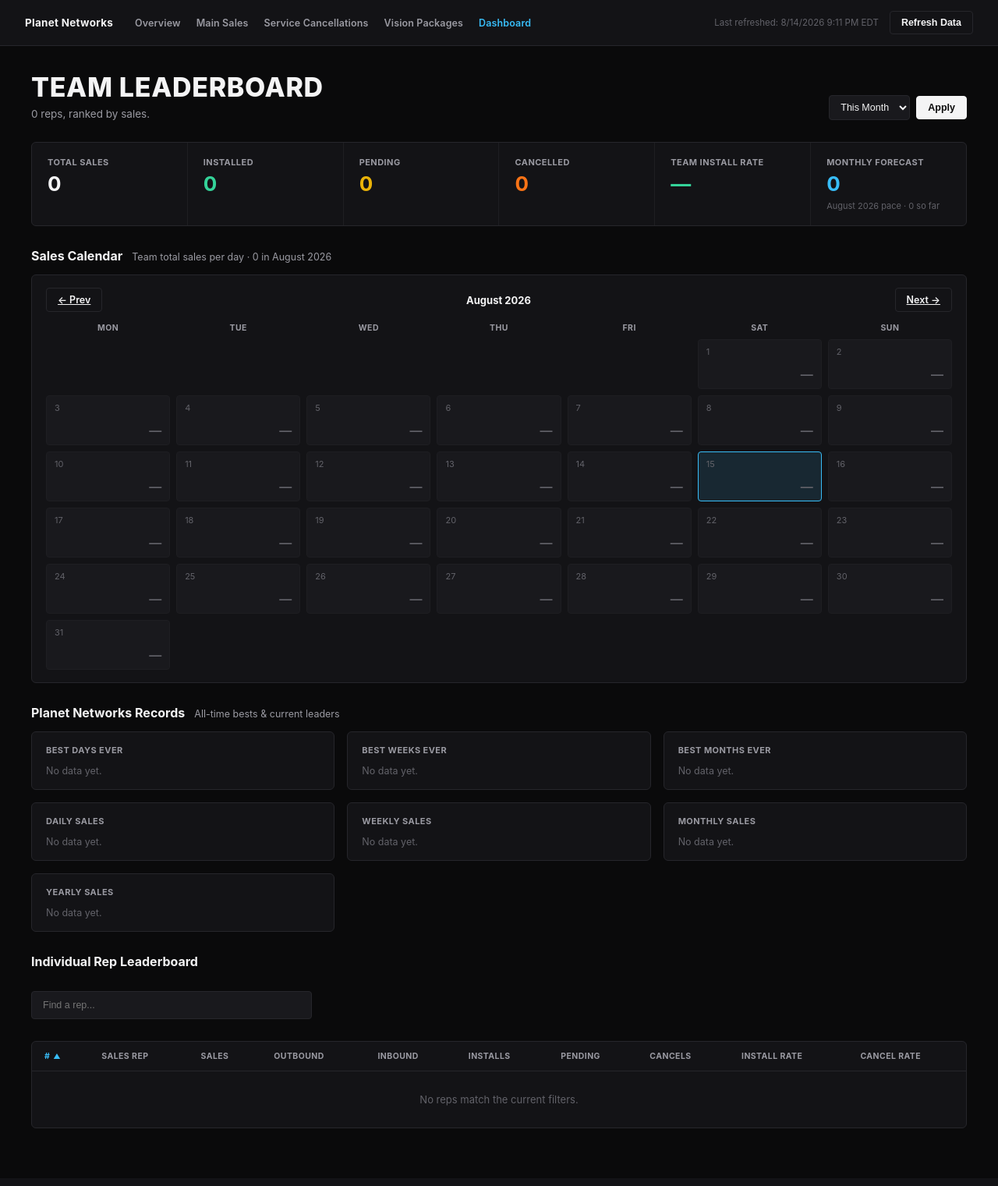
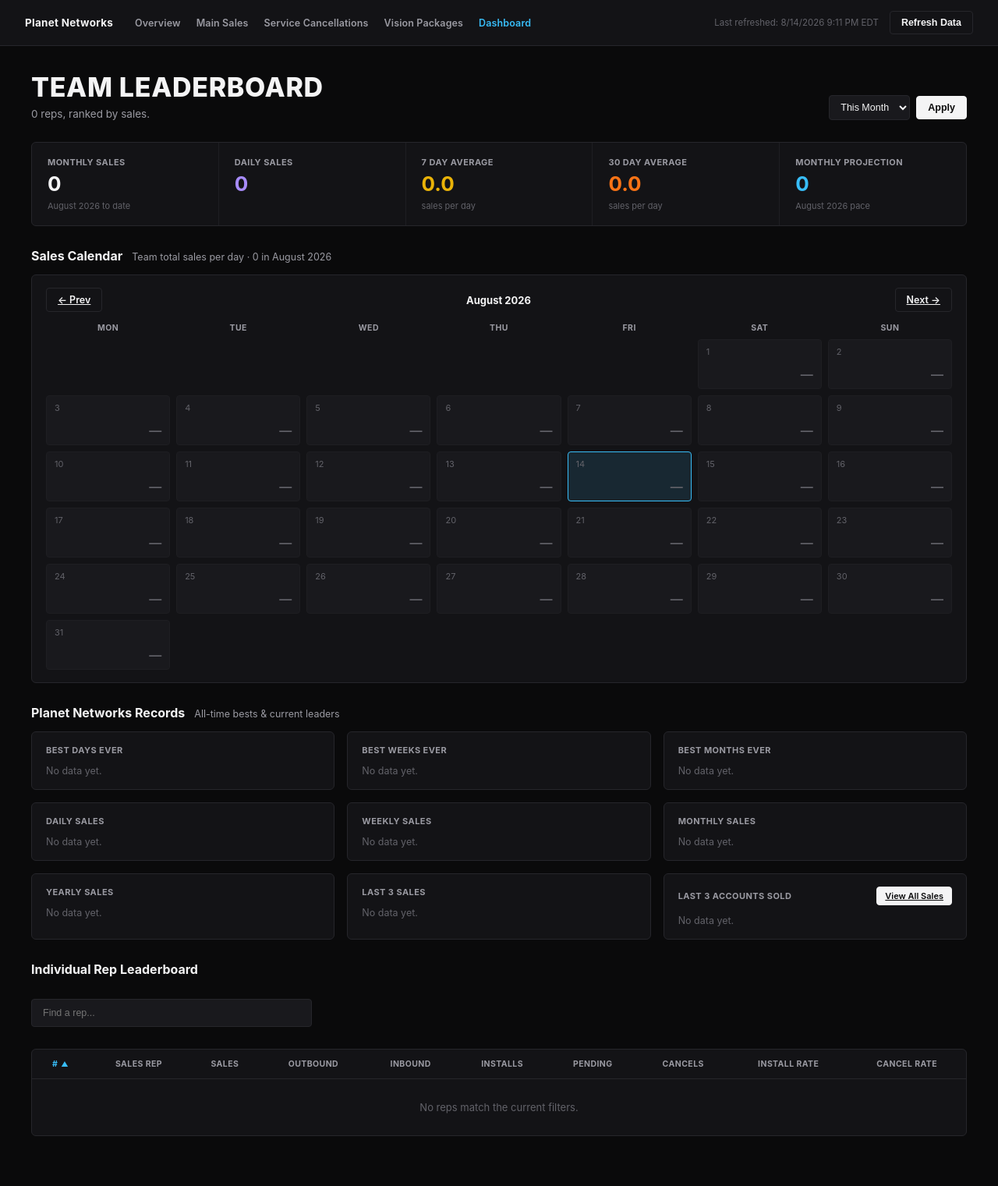
Before and after one commit to ajacinto137/Sales-Dash, a Flask app: page /dashboard in a window 1280 px wide. Shown: the whole page at 78% size. Before the commit the page ends 1447 px from the top, so only its background shows below. Run offline with Flask 3, Linux system fonts and the light colour scheme.

Commit message:
Rework Team Overview KPIs, add sale/account records + View All Sales, fix Eastern "today" bug
- Team Overview KPI bar now always shows Monthly Sales, Daily Sales, 7
  Day Average, 30 Day Average, Monthly Projection, computed from the
  all-time dataset regardless of the page's period filter.
- Planet Networks Records gains Last 3 Sales (rep + date/time) and a
  separate Last 3 Accounts Sold card, which carries a "View All Sales"
  button linking to a new team-wide Bulk Account View page defaulting
  to today.
- Fix a real bug where every "today"-relative calculation (Daily Sales,
  Records leaderboards, View All Sales, Needs Attention, Sales
  Calendar) used the server's raw UTC clock instead of Eastern time,
  silently zeroing out for several hours every evening since the sales
  data itself is Eastern local time. All such calculations now go
  through sales_metrics._today() / EASTERN_TZ.

```diff
--- a/app.py
+++ b/app.py
@@ -19,11 +19,12 @@ from sales_metrics import (
     build_sales_dataset,
     calculate_calendar_sales,
     calculate_channel_breakdown,
+    calculate_daily_averages,
     calculate_monthly_forecast,
     calculate_needs_attention,
     calculate_records,
     calculate_rep_metrics,
-    calculate_team_metrics,
+    calculate_total_daily_sales,
     filter_by_period,
     get_bulk_account_view,
     sort_rep_rows,
@@ -32,9 +33,14 @@ from sales_metrics import (
 app = Flask(__name__)
 app.jinja_env.globals["zip"] = zip
 
-# The container clock runs in UTC; the "Last refreshed" timestamp is shown
-# to reps/managers in the Eastern timezone regardless, with automatic
-# EST/EDT handling via zoneinfo.
+# The container clock runs in UTC, but every sale/scheduled date in the
+# data is Eastern local time (SQL Server InsertDate). The "Last refreshed"
+# timestamp below uses EASTERN_TZ for display; any "today"-relative
+# comparison against the sales data must too -- see sales_metrics._today()
+# and don't reintroduce a bare datetime.now().date() for "today" (that bug
+# silently zeroed out Daily Sales / Records / View All Sales every evening
+# until fixed 2026-08-15, since UTC rolls to the next day ~4-5 hours
+# before Eastern does).
 EASTERN_TZ = ZoneInfo("America/New_York")
 
 _lock = threading.Lock()
@@ -470,7 +476,6 @@ def dashboard_page():
 
     period_df = filter_by_period(normalized, period, custom_start, custom_end)
 
-    team_metrics = calculate_team_metrics(period_df)
     rep_rows = calculate_rep_metrics(period_df)
     total_rep_count = len(rep_rows)
 
@@ -500,13 +505,19 @@ def dashboard_page():
             "next_dir": ("asc" if sort_dir == "desc" else "desc") if is_active else default_dir,
         })
 
-    # Records, the Sales Calendar, and the Monthly Forecast are always ALL
-    # TIME / current-month, regardless of the selected dashboard period --
-    # same reasoning as Records: they answer questions the period filter
-    # isn't meant to control.
+    # Records, the Sales Calendar, and the Team Overview KPI bar are always
+    # ALL TIME / current-month / today, regardless of the selected
+    # dashboard period -- same reasoning as Records: they answer questions
+    # the period filter isn't meant to control.
     records = calculate_records(normalized)
+    total_daily_sales = calculate_total_daily_sales(normalized)
+    daily_averages = calculate_daily_averages(normalized)
 
-    today = datetime.now()
+    # Eastern, not the container's raw UTC clock -- the Sales Calendar's
+    # default month must agree with calculate_calendar_sales()'s own
+    # Eastern "today" (see _today() in sales_metrics.py), or the "is_today"
+    # cell could point at the wrong day/month for part of the evening.
+    today = datetime.now(EASTERN_TZ)
     try:
         cal_year = int(request.args.get("cal_year", today.year))
         cal_month = int(request.args.get("cal_month", today.month))
@@ -527,7 +538,8 @@ def dashboard_page():
         search=search,
         selected_rep=selected_rep,
         total_rep_count=total_rep_count,
-        team_metrics=team_metrics,
+        total_daily_sales=total_daily_sales,
+        daily_averages=daily_averages,
         rep_rows=rep_rows,
         rep_table_columns=rep_table_columns,
         sort=sort,
@@ -642,6 +654,47 @@ def bulk_account_view(rep_name):
         period=period,
         custom_start=custom_start,
         custom_end=custom_end,
+        all_time=BULK_ACCOUNT_VIEWS[view]["all_time"],
+        last_refreshed=data_store["last_refreshed"],
+    )
+
+
+@app.route("/dashboard/accounts")
+def all_sales_view():
+    """Team-wide (not rep-scoped) Bulk Account View -- reached via the
+    "View All Sales" button on the Planet Networks Records section.
+    Defaults to today, unlike bulk_account_view() above which defaults to
+    this_month, since the button is meant to answer "what happened today"
+    at a glance."""
+    ensure_data_loaded()
+
+    normalized = build_sales_dataset(
+        data_store["main_sales"],
+        data_store["vision_packages"],
+        data_store["service_cancellations"],
+    )
+
+    view = request.args.get("view", "all_sales")
+    if view not in BULK_ACCOUNT_VIEWS:
+        abort(404)
+
+    period = request.args.get("period", "today")
+    custom_start = request.args.get("start", "")
+    custom_end = request.args.get("end", "")
+
+    view_title, accounts = get_bulk_account_view(normalized, None, view, period, custom_start, custom_end)
+
+    return render_template(
+        "bulk_account_view.html",
+        active_page="dashboard",
+        rep_name=None,
+        view=view,
+        view_title=view_title,
+        accounts=accounts,
+        period=period,
+        custom_start=custom_start,
+        custom_end=custom_end,
+        all_time=BULK_ACCOUNT_VIEWS[view]["all_time"],
         last_refreshed=data_store["last_refreshed"],
     )
 
--- a/queries.py
+++ b/queries.py
@@ -12,6 +12,7 @@ SELECT
     fd.[Zipcode],
     fd.[ReferralData],
     CAST(fd.InsertDate AS date) AS Date,
+    fd.InsertDate AS DateTime,
     fd.SourceToken,
     fd.[PhoneNumber],
     fd.[NJPR_municipalityName] AS Municipality,
--- a/static/css/team_dashboard.css
+++ b/static/css/team_dashboard.css
@@ -278,6 +278,24 @@ html, body.td-body {
     color: var(--td-text-secondary);
 }
 
+.td-record-card-head {
+    display: flex;
+    align-items: center;
+    justify-content: space-between;
+    gap: 8px;
+    margin-bottom: 12px;
+}
+
+.td-record-card-head h3 {
+    margin-bottom: 0;
+}
+
+.td-record-card-action {
+    flex-shrink: 0;
+    padding: 4px 10px;
+    font-size: 11px;
+}
+
 .td-record-list {
     list-style: none;
     margin: 0;
@@ -469,7 +487,7 @@ html, body.td-body {
 }
 
 .td-table thead th {
-    text-align: left;
+    text-align: center;
     font-size: 10.5px;
     font-weight: 700;
     text-transform: uppercase;
@@ -483,6 +501,7 @@ html, body.td-body {
 .td-sort-link {
     display: inline-flex;
     align-items: center;
+    justify-content: center;
     gap: 4px;
     width: 100%;
     padding: 12px 16px;
@@ -507,6 +526,7 @@ html, body.td-body {
     padding: 14px 16px;
     border-bottom: 1px solid var(--td-border-soft);
     white-space: nowrap;
+    text-align: center;
 }
 
 .td-table tbody tr:last-child td {
--- a/templates/dashboard.html
+++ b/templates/dashboard.html
@@ -58,38 +58,42 @@
     </header>
 
     <!-- ================= Team Overview =================
-         Canonical name: "Team Overview". Team-wide KPI cards
-         (Total Sales, Installed, Pending, Cancelled, Team
-         Install Rate, Monthly Forecast). Chargebacks was
-         removed 2026-08-14. See README.md "Team Leaderboard
-         Page — Section Names". -->
+         Canonical name: "Team Overview". Fixed set of 5 KPI
+         cards, always in this order: Monthly Sales, Daily
+         Sales, 7 Day Average, 30 Day Average, Monthly
+         Projection (reconfigured 2026-08-14, by request,
+         replacing the previous Total Sales/Installed/Pending/
+         Total Daily Sales/Team Install Rate/Monthly Forecast
+         set). All five are ALWAYS computed from the full
+         ALL-TIME normalized dataset and today's real date --
+         they intentionally do NOT change with the page's
+         period filter, same convention as Records/Calendar.
+         See README.md "Team Leaderboard Page — Section
+         Names". -->
     <section class="td-kpi-bar">
         <div class="td-kpi">
-            <span class="td-kpi-label">Total Sales</span>
-            <span class="td-kpi-value td-text-primary">{{ "{:,}".format(team_metrics.total_sales) }}</span>
+            <span class="td-kpi-label">Monthly Sales</span>
+            <span class="td-kpi-value td-text-primary">{{ "{:,}".format(monthly_forecast.month_to_date) }}</span>
+            <span class="td-kpi-note">{{ monthly_forecast.month_label }} to date</span>
         </div>
         <div class="td-kpi">
-            <span class="td-kpi-label">Installed</span>
-            <span class="td-kpi-value td-green">{{ "{:,}".format(team_metrics.installed) }}</span>
+            <span class="td-kpi-label">Daily Sales</span>
+            <span class="td-kpi-value td-purple">{{ "{:,}".format(total_daily_sales) }}</span>
         </div>
         <div class="td-kpi">
-            <span class="td-kpi-label">Pending</span>
-            <span class="td-kpi-value td-yellow">{{ "{:,}".format(team_metrics.pending) }}</span>
+            <span class="td-kpi-label">7 Day Average</span>
+            <span class="td-kpi-value td-yellow">{{ "%.1f"|format(daily_averages.avg_7_day) }}</span>
+            <span class="td-kpi-note">sales per day</span>
         </div>
         <div class="td-kpi">
-            <span class="td-kpi-label">Cancelled</span>
-            <span class="td-kpi-value td-orange">{{ "{:,}".format(team_metrics.cancelled) }}</span>
+            <span class="td-kpi-label">30 Day Average</span>
+            <span class="td-kpi-value td-orange">{{ "%.1f"|format(daily_averages.avg_30_day) }}</span>
+            <span class="td-kpi-note">sales per day</span>
         </div>
         <div class="td-kpi">
-            <span class="td-kpi-label">Team Install Rate</span>
-            <span class="td-kpi-value td-green">
-                {% if team_metrics.install_rate is not none %}{{ "%.1f"|format(team_metrics.install_rate) }}%{% else %}—{% endif %}
-            </span>
-        </div>
-        <div class="td-kpi">
-            <span class="td-kpi-label">Monthly Forecast</span>
+            <span class="td-kpi-label">Monthly Projection</span>
             <span class="td-kpi-value td-cyan">{{ "{:,}".format(monthly_forecast.projected_total) }}</span>
-            <span class="td-kpi-note">{{ monthly_forecast.month_label }} pace &middot; {{ monthly_forecast.month_to_date }} so far</span>
+            <span class="td-kpi-note">{{ monthly_forecast.month_label }} pace</span>
         </div>
     </section>
 
@@ -144,8 +148,14 @@
          Section"). All-time single-rep bests (Best Days/Weeks/
          Months Ever) plus live top-3 rep leaderboards for the
          ongoing day/week/month/year (Daily/Weekly/Monthly/
-         Yearly Sales). See README.md
-         "Team Leaderboard Page — Section Names". -->
+         Yearly Sales), plus the reps behind the last 3 sales
+         made (Last 3 Sales, added 2026-08-14) and a separate
+         card naming the last 3 accounts sold (Last 3 Accounts
+         Sold, added 2026-08-14), which also carries the "View
+         All Sales" button (top-right corner of that card) to
+         the team-wide, time-frame-filterable Bulk Account View
+         (defaults to today). See README.md "Team Leaderboard
+         Page — Section Names". -->
     <section class="td-section">
         <div class="td-section-heading">
             <h2>Planet Networks Records</h2>
@@ -288,6 +298,47 @@
                 <p class="td-empty">No data yet.</p>
                 {% endif %}
             </div>
+
+            <div class="td-record-card">
+                <h3>Last 3 Sales</h3>
+                {% if records.recent_sales %}
+                <ol class="td-record-list">
+                    {% for r in records.recent_sales %}
+                    <li>
+                        <span class="td-rank-badge">{{ loop.index }}</span>
+                        <span class="td-record-body">
+                            <span class="td-record-rep">{{ r.rep }}</span>
+                            <span class="td-record-meta">{{ r.label }}</span>
+                        </span>
+                    </li>
+                    {% endfor %}
+                </ol>
+                {% else %}
+                <p class="td-empty">No data yet.</p>
+                {% endif %}
+            </div>
+
+            <div class="td-record-card">
+                <div class="td-record-card-head">
+                    <h3>Last 3 Accounts Sold</h3>
+                    <a class="td-btn td-btn-primary td-record-card-action" href="{{ url_for('all_sales_view') }}">View All Sales</a>
+                </div>
+                {% if records.recent_sales %}
+                <ol class="td-record-list">
+                    {% for r in records.recent_sales %}
+                    <li>
+                        <span class="td-rank-badge">{{ loop.index }}</span>
+                        <span class="td-record-body">
+                            <span class="td-record-rep">{{ r.account or 'Unknown' }}</span>
+                            <span class="td-record-meta">{{ r.label }}</span>
+                        </span>
+                    </li>
+                    {% endfor %}
+                </ol>
+                {% else %}
+                <p class="td-empty">No data yet.</p>
+                {% endif %}
+            </div>
         </div>
     </section>
 
@@ -299,7 +350,7 @@
          Sales Rep, Sales, Outbound, Inbound, Installs, Pending,
          Cancels, Install Rate, Cancel Rate). See README.md
          "Team Leaderboard Page — Section Names". -->
-    <div class="td-section-heading">
+    <div class="td-section-heading" id="rep-leaderboard">
         <h2>Individual Rep Leaderboard</h2>
     </div>
 
@@ -321,7 +372,7 @@
                         {% for col in rep_table_columns %}
                         <th>
                             <a class="td-sort-link {{ 'td-sort-active' if col.active else '' }}"
-                               href="{{ url_for('dashboard_page', period=period, start=custom_start, end=custom_end, search=search, rep=selected_rep, sort=col.key, dir=col.next_dir) }}">
+                               href="{{ url_for('dashboard_page', period=period, start=custom_start, end=custom_end, search=search, rep=selected_rep, sort=col.key, dir=col.next_dir, _anchor='rep-leaderboard') }}">
                                 {{ col.label }}
                                 {% if col.active %}<span class="td-sort-arrow">{{ '▲' if col.dir == 'asc' else '▼' }}</span>{% endif %}
                             </a>
```
Also changed, not shown: sales_metrics.py (+91 -20 lines), templates/bulk_account_view.html (+28 -2 lines), README.md.
